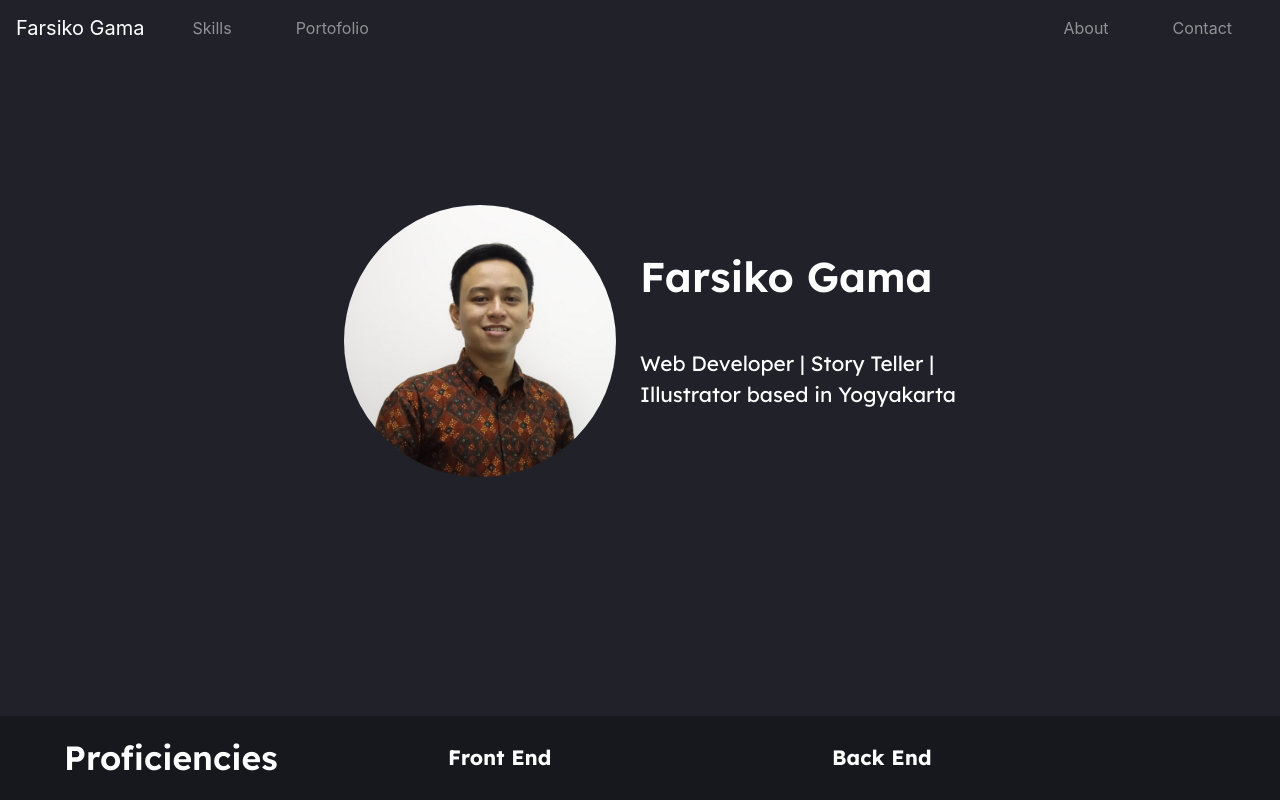
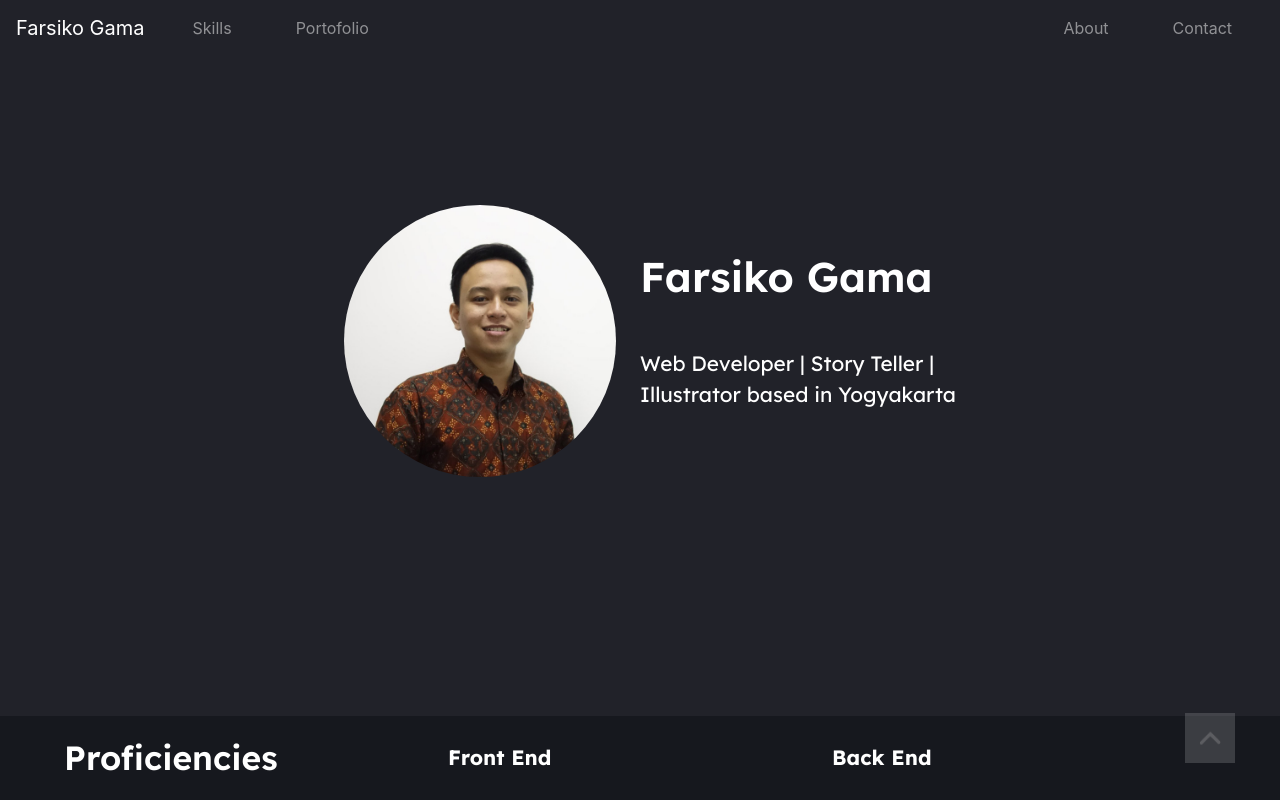
Before and after one commit to farsikogama/PORTO-NEXT-gama, a Next.js app: page / in a window 1280 px wide. Shown: the top 800 px of the page. Built offline with nearby package versions, Linux system fonts and the light colour scheme.

Commit message:
edit card and add back to top menu

```diff
--- a/src/components/CardList.jsx
+++ b/src/components/CardList.jsx
@@ -15,7 +15,7 @@ const CardDiv = styled.div`
     width: 45vw;
     padding: 15px;
     border-radius: 10px;
-    border: 1px solid white;
+    // border: 1px solid white;
   }
   @media ${device.mobileM} {
   }
--- /dev/null
+++ b/src/components/Navigation.jsx
@@ -0,0 +1,50 @@
+import styled from 'styled-components'
+import { device } from './MediaQueries'
+import Link from 'next/link'
+
+import Image from 'next/image'
+
+const Navigate = styled.div`
+  position: fixed;
+  width: 75px;
+  height: 75px;
+  display: flex;
+  align-items: center;
+  border-radius: 50%;
+  padding: 5px;
+  color: black;
+  opacity: 0.3;
+  &:hover {
+    cursor: pointer;
+  }
+  @media ${device.mobileS} {
+    bottom: 5px;
+    right: 5px;
+  }
+  @media ${device.mobileM} {
+  }
+  @media ${device.mobileL} {
+    bottom: 25px;
+    right: 25px;
+  }
+  @media ${device.tablet} {
+  }
+  @media ${device.laptop} {
+  }
+  @media ${device.laptopL} {
+  }
+`
+
+const Navigation = () => {
+  return (
+    <>
+      <Navigate>
+        <Link href='#home'>
+          <Image src='/img/icon/backTop.png' height='50' width='50' />
+        </Link>
+      </Navigate>
+    </>
+  )
+}
+
+export default Navigation
--- a/src/components/StyledComponents.jsx
+++ b/src/components/StyledComponents.jsx
@@ -144,7 +144,6 @@ export const RoundedDiv = styled.div`
   @media ${device.laptop} {
   }
 `
-
 export const Heading = styled.h1`
   margin-bottom: 30px;
   font-family: 'Lexend', sans-serif;
--- a/src/pages/index.jsx
+++ b/src/pages/index.jsx
@@ -1,9 +1,9 @@
 import Head from 'next/head'
-import Link from 'next/link'
 
 // import components
 import CardPorto from '../components/CardPorto'
 import CardList from '../components/CardList'
+import Navigation from '../components/Navigation'
 
 // styling
 import {
@@ -179,6 +179,10 @@ export default function Home() {
           </ContainerColumn>
         </Section>
         {/* Contact */}
+
+        {/* navigation */}
+        <Navigation />
+        {/* navigation */}
       </main>
     </div>
   )
```
Also changed, not shown: public/img/icon/backTop.png (added).
